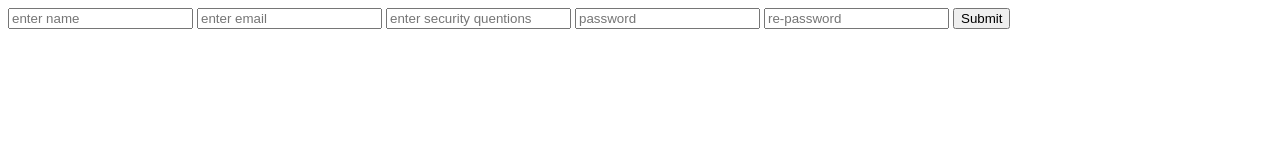
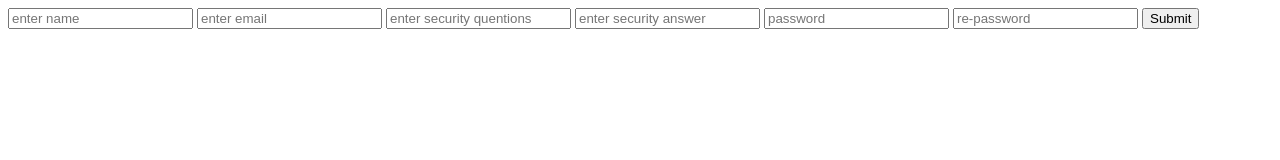
Before and after one commit to kiranwithcode/Testing-Clone, a plain HTML site: page register.html in a window 1280 px wide. Drawn offline with Linux system fonts and the light colour scheme.

Commit message:
some data are added

```diff
--- a/register.html
+++ b/register.html
@@ -11,6 +11,7 @@
         <input type="text" name="" id="" placeholder="enter name">
         <input type="text" name="" id="" placeholder="enter email">
         <input type="text" name="" id="" placeholder="enter security quentions">
+        <input type="text" name="" id="" placeholder="enter security answer">
         <input type="password" name="" id="" placeholder="password">
         <input type="password" name="" id="" placeholder="re-password">
         <input type="button" value="Submit">
```
